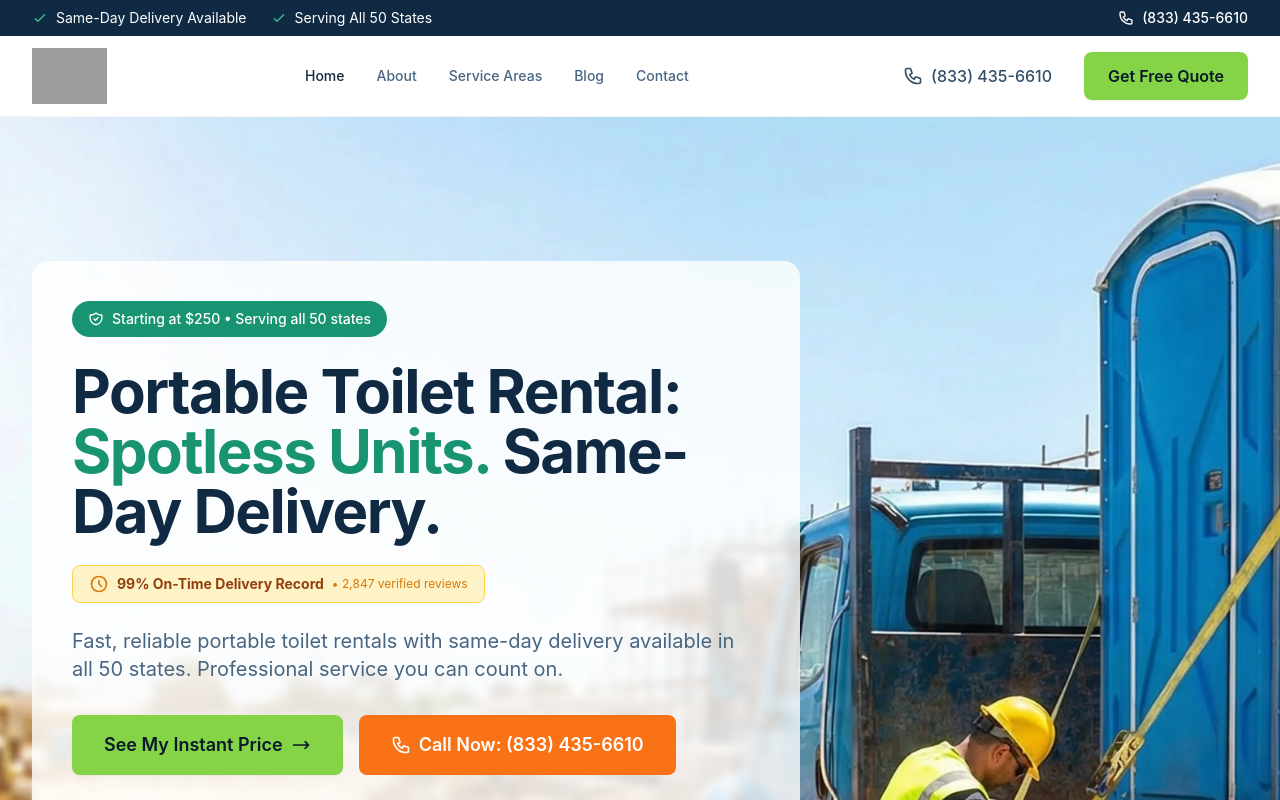
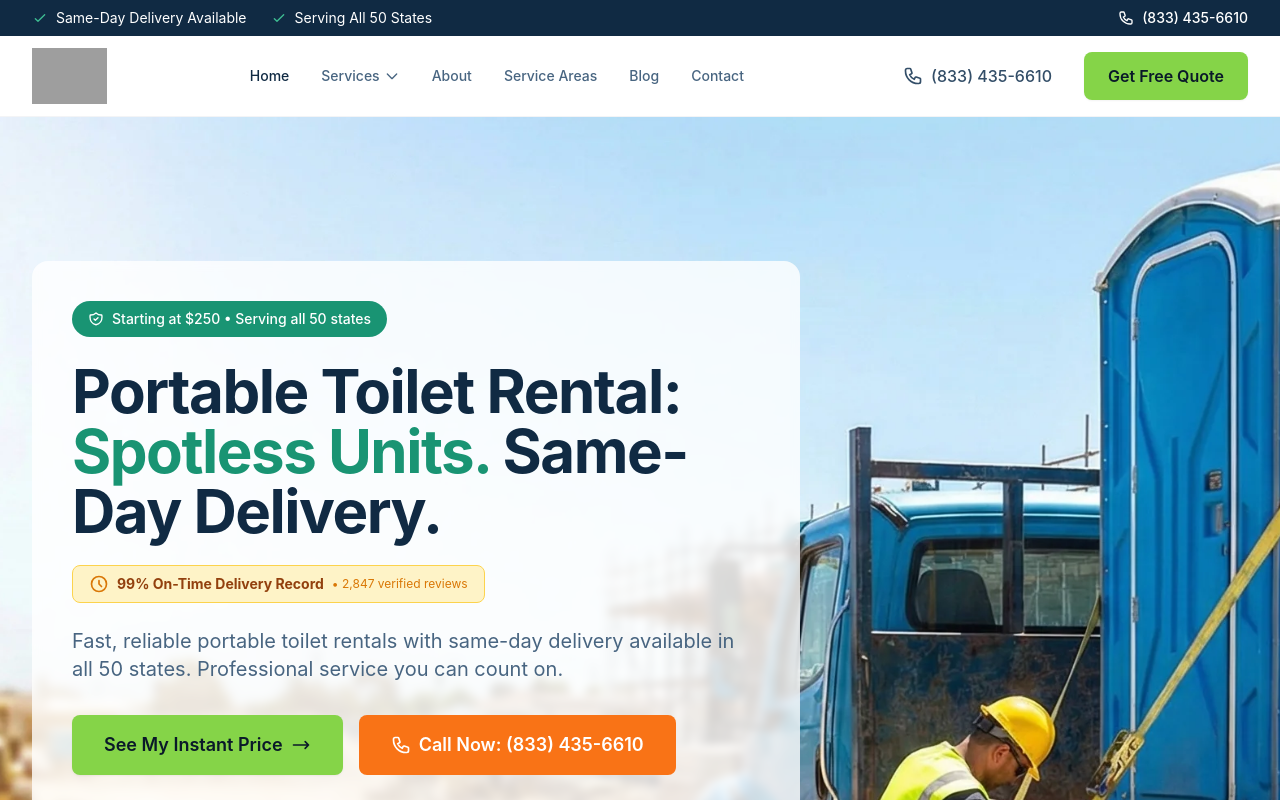
Before and after one commit to joeybeyer/portable-toilets-nextjs, a Next.js app: page / in a window 1280 px wide. Shown: the top 800 px of the page. Built offline with nearby package versions, Linux system fonts and the light colour scheme; grey boxes are pictures that could not be loaded.

Commit message:
feat(nav): add service keywords to navigation dropdown

```diff
--- a/components/Header.tsx
+++ b/components/Header.tsx
@@ -2,15 +2,28 @@
 
 import Link from 'next/link'
 import { usePathname } from 'next/navigation'
-import { useState, useEffect } from 'react'
+import { useState, useEffect, useRef } from 'react'
 
 const PHONE = '(833) 435-6610'
 const PHONE_HREF = 'tel:8334356610'
+
+const serviceDropdownLinks = [
+  { href: '/standard-portable-toilet-rental', label: 'Portable Toilet Rental' },
+  { href: '/event-portable-toilet-rental', label: 'Event Portable Toilets' },
+  { href: '/construction-site-portable-toilet-rental', label: 'Construction Site Toilets' },
+  { href: '/handicap-accessible-portable-toilet-rental', label: 'ADA Accessible Units' },
+  { href: '/luxury-portable-restroom-trailer-rental', label: 'Luxury Restroom Trailers' },
+  { href: '/emergency-portable-toilet-rental', label: 'Emergency Rentals' },
+  { href: '/portable-sink-station-rental', label: 'Portable Sink Stations' },
+]
 
 export default function Header() {
   const pathname = usePathname()
   const [mobileMenuOpen, setMobileMenuOpen] = useState(false)
   const [showMobileFooter, setShowMobileFooter] = useState(false)
+  const [servicesOpen, setServicesOpen] = useState(false)
+  const [mobileServicesOpen, setMobileServicesOpen] = useState(false)
+  const dropdownRef = useRef<HTMLDivElement>(null)
 
   // Show mobile sticky footer after 200px scroll
   useEffect(() => {
@@ -21,7 +34,18 @@ export default function Header() {
     return () => window.removeEventListener('scroll', handleScroll)
   }, [])
 
-  const navLinks = [
+  // Close dropdown on outside click
+  useEffect(() => {
+    const handleClickOutside = (e: MouseEvent) => {
+      if (dropdownRef.current && !dropdownRef.current.contains(e.target as Node)) {
+        setServicesOpen(false)
+      }
+    }
+    document.addEventListener('mousedown', handleClickOutside)
+    return () => document.removeEventListener('mousedown', handleClickOutside)
+  }, [])
+
+  const topNavLinks = [
     { href: '/', label: 'Home' },
     { href: '/about', label: 'About' },
     { href: '/location', label: 'Service Areas' },
@@ -33,6 +57,8 @@ export default function Header() {
     if (href === '/') return pathname === '/'
     return pathname.startsWith(href)
   }
+
+  const isServiceActive = () => serviceDropdownLinks.some(l => pathname.startsWith(l.href))
 
   return (
     <header className="sticky top-0 z-50 bg-white border-b border-gray-100">
@@ -78,7 +104,63 @@ export default function Header() {
 
           {/* Desktop Navigation */}
           <nav className="hidden md:flex items-center gap-8">
-            {navLinks.map((link) => (
+            {/* Home */}
+            <Link
+              href="/"
+              className={`text-sm font-medium transition-colors ${
+                isActive('/') ? 'text-navy-900' : 'text-navy-600 hover:text-navy-900'
+              }`}
+            >
+              Home
+            </Link>
+
+            {/* Services Dropdown */}
+            <div className="relative" ref={dropdownRef}>
+              <button
+                className={`flex items-center gap-1 text-sm font-medium transition-colors ${
+                  isServiceActive() ? 'text-navy-900' : 'text-navy-600 hover:text-navy-900'
+                }`}
+                onMouseEnter={() => setServicesOpen(true)}
+                onMouseLeave={() => setServicesOpen(false)}
+                onClick={() => setServicesOpen(!servicesOpen)}
+                aria-expanded={servicesOpen}
+                aria-haspopup="true"
+              >
+                Services
+                <svg className={`w-4 h-4 transition-transform ${servicesOpen ? 'rotate-180' : ''}`} fill="none" stroke="currentColor" viewBox="0 0 24 24">
+                  <path strokeLinecap="round" strokeLinejoin="round" strokeWidth={2} d="M19 9l-7 7-7-7" />
+                </svg>
+              </button>
+
+              {servicesOpen && (
+                <div
+                  className="absolute top-full left-0 mt-1 w-64 bg-white rounded-xl shadow-lg border border-gray-100 py-2 z-50"
+                  onMouseEnter={() => setServicesOpen(true)}
+                  onMouseLeave={() => setServicesOpen(false)}
+                >
+                  {serviceDropdownLinks.map((link) => (
+                    <Link
+                      key={link.href}
+                      href={link.href}
+                      className={`block px-4 py-2.5 text-sm transition-colors hover:bg-teal-50 hover:text-teal-700 ${
+                        pathname.startsWith(link.href) ? 'text-teal-700 bg-teal-50 font-medium' : 'text-navy-700'
+                      }`}
+                      onClick={() => setServicesOpen(false)}
+                    >
+                      {link.label}
+                    </Link>
+                  ))}
+                </div>
+              )}
+            </div>
+
+            {/* Remaining nav links */}
+            {[
+              { href: '/about', label: 'About' },
+              { href: '/location', label: 'Service Areas' },
+              { href: '/blog', label: 'Blog' },
+              { href: '/contact', label: 'Contact' },
+            ].map((link) => (
               <Link
                 key={link.href}
                 href={link.href}
@@ -129,7 +211,55 @@ export default function Header() {
         {mobileMenuOpen && (
           <div className="md:hidden border-t border-gray-100 py-4">
             <nav className="flex flex-col gap-2">
-              {navLinks.map((link) => (
+              {/* Home */}
+              <Link
+                href="/"
+                className={`px-4 py-4 rounded-lg text-base font-medium transition-colors ${
+                  isActive('/') ? 'bg-navy-50 text-navy-900' : 'text-navy-600 hover:bg-gray-50'
+                }`}
+                onClick={() => setMobileMenuOpen(false)}
+              >
+                Home
+              </Link>
+
+              {/* Mobile Services expandable */}
+              <div>
+                <button
+                  className={`w-full flex items-center justify-between px-4 py-4 rounded-lg text-base font-medium transition-colors ${
+                    isServiceActive() ? 'bg-navy-50 text-navy-900' : 'text-navy-600 hover:bg-gray-50'
+                  }`}
+                  onClick={() => setMobileServicesOpen(!mobileServicesOpen)}
+                >
+                  Services
+                  <svg className={`w-5 h-5 transition-transform ${mobileServicesOpen ? 'rotate-180' : ''}`} fill="none" stroke="currentColor" viewBox="0 0 24 24">
+                    <path strokeLinecap="round" strokeLinejoin="round" strokeWidth={2} d="M19 9l-7 7-7-7" />
+                  </svg>
+                </button>
+                {mobileServicesOpen && (
+                  <div className="ml-4 mt-1 flex flex-col gap-1 border-l-2 border-teal-200 pl-4">
+                    {serviceDropdownLinks.map((link) => (
+                      <Link
+                        key={link.href}
+                        href={link.href}
+                        className={`py-2.5 text-sm font-medium transition-colors ${
+                          pathname.startsWith(link.href) ? 'text-teal-700' : 'text-navy-600 hover:text-teal-700'
+                        }`}
+                        onClick={() => { setMobileMenuOpen(false); setMobileServicesOpen(false) }}
+                      >
+                        {link.label}
+                      </Link>
+                    ))}
+                  </div>
+                )}
+              </div>
+
+              {/* Remaining links */}
+              {[
+                { href: '/about', label: 'About' },
+                { href: '/location', label: 'Service Areas' },
+                { href: '/blog', label: 'Blog' },
+                { href: '/contact', label: 'Contact' },
+              ].map((link) => (
                 <Link
                   key={link.href}
                   href={link.href}
@@ -143,6 +273,7 @@ export default function Header() {
                   {link.label}
                 </Link>
               ))}
+
               <div className="mt-4 px-4 space-y-3">
                 <a href={PHONE_HREF} className="btn-secondary w-full justify-center">
                   <svg className="w-5 h-5 mr-2" fill="none" stroke="currentColor" viewBox="0 0 24 24">
```
